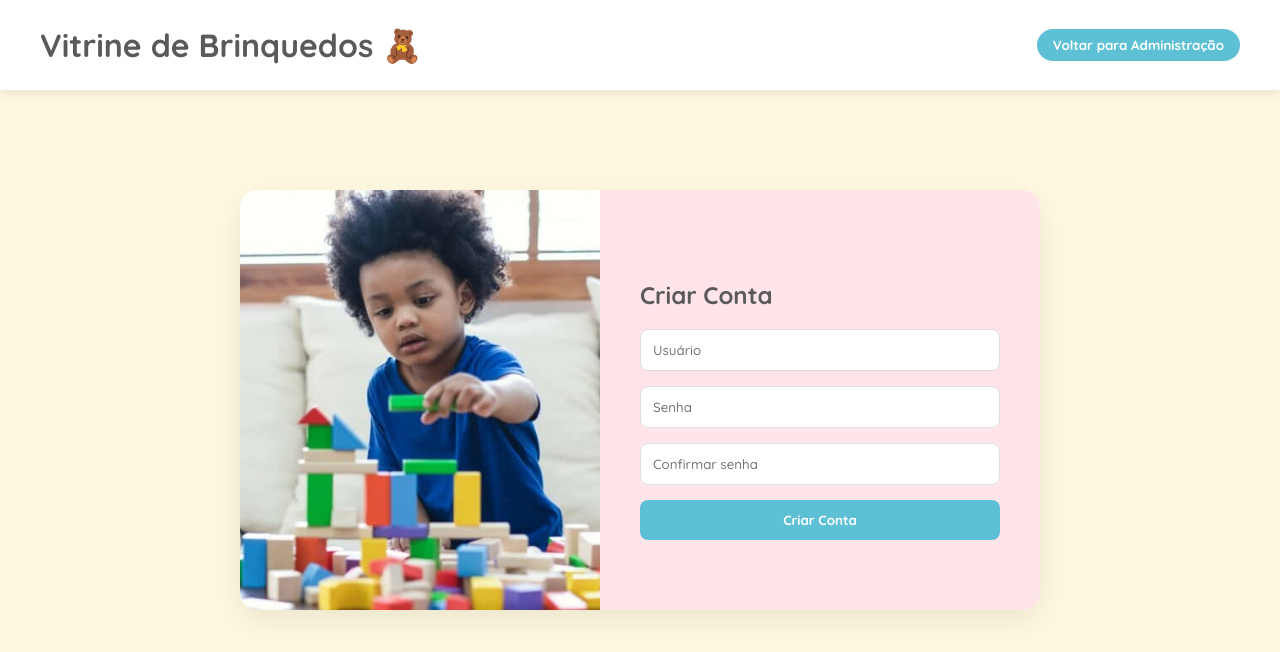
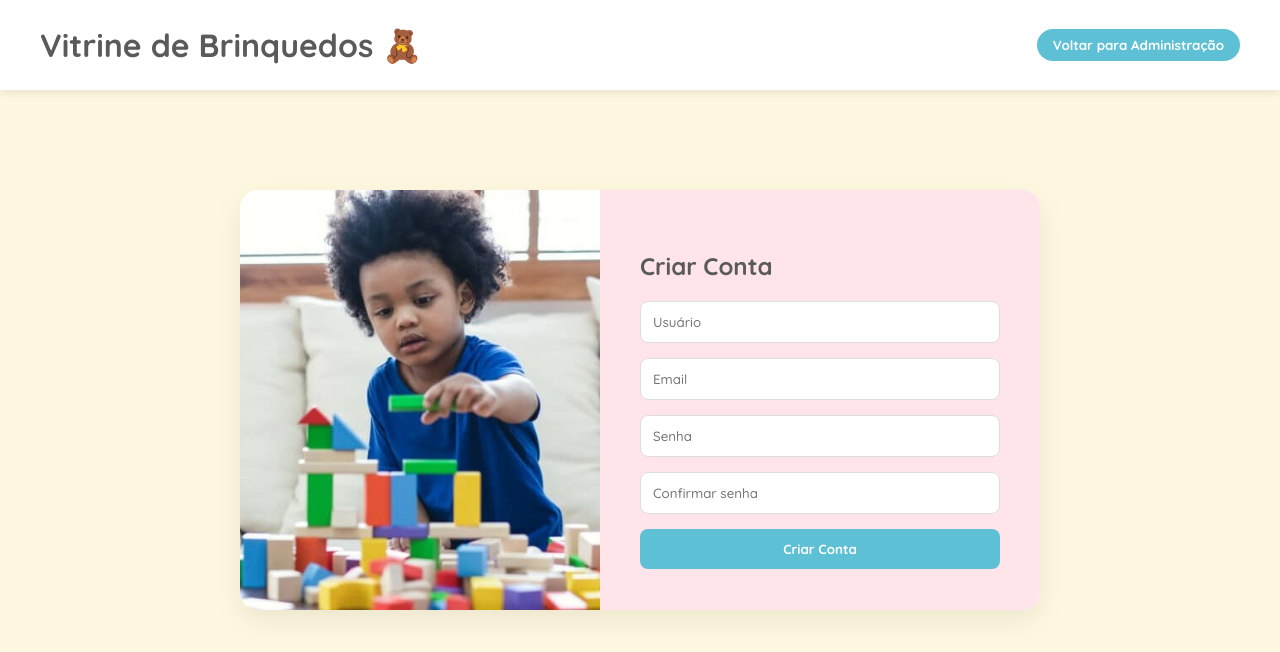
Before and after one commit to AndreaLimaDeMoraes/LojaDeBrinquedos, a React (Vite) app in the folder frontEnd/: page /register in a window 1280 px wide. Shown: the top 652 px of the page. Built offline with nearby package versions, Linux system fonts and the light colour scheme.

Commit message:
registrar email

```diff
--- a/frontEnd/src/pages/Register.jsx
+++ b/frontEnd/src/pages/Register.jsx
@@ -9,6 +9,7 @@
   const navigate = useNavigate();
 
   const [username,setUsername] = useState("")
+  const [email,setEmail] = useState("")
   const [senha,setSenha] = useState("")
   const [confirmarSenha,setConfirmarSenha] = useState("")
 
@@ -20,12 +21,18 @@
       return
     }
 
+    if(!email.includes("@")){
+      alert("Email inválido")
+      return
+    }
+
     try{
 
       await api.post("/auth/register",{
-        username,
-        senha
-      })
+      username,
+      email,
+      senha
+    })
 
       alert("Conta criada com sucesso!")
       window.location.href="/admin"
@@ -77,6 +84,13 @@
               />
 
               <input
+                type="email"
+                placeholder="Email"
+                value={email}
+                onChange={(e)=>setEmail(e.target.value)}
+              />
+
+              <input
                 type="password"
                 placeholder="Senha"
                 value={senha}
```
